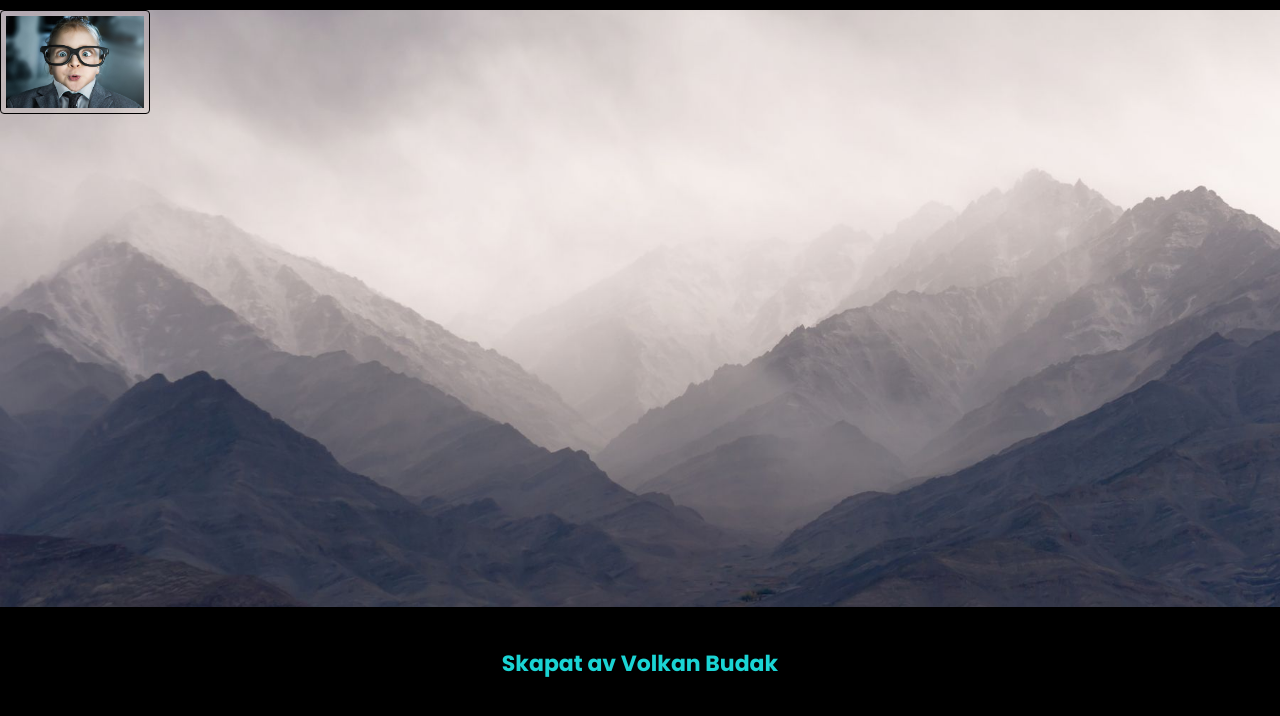
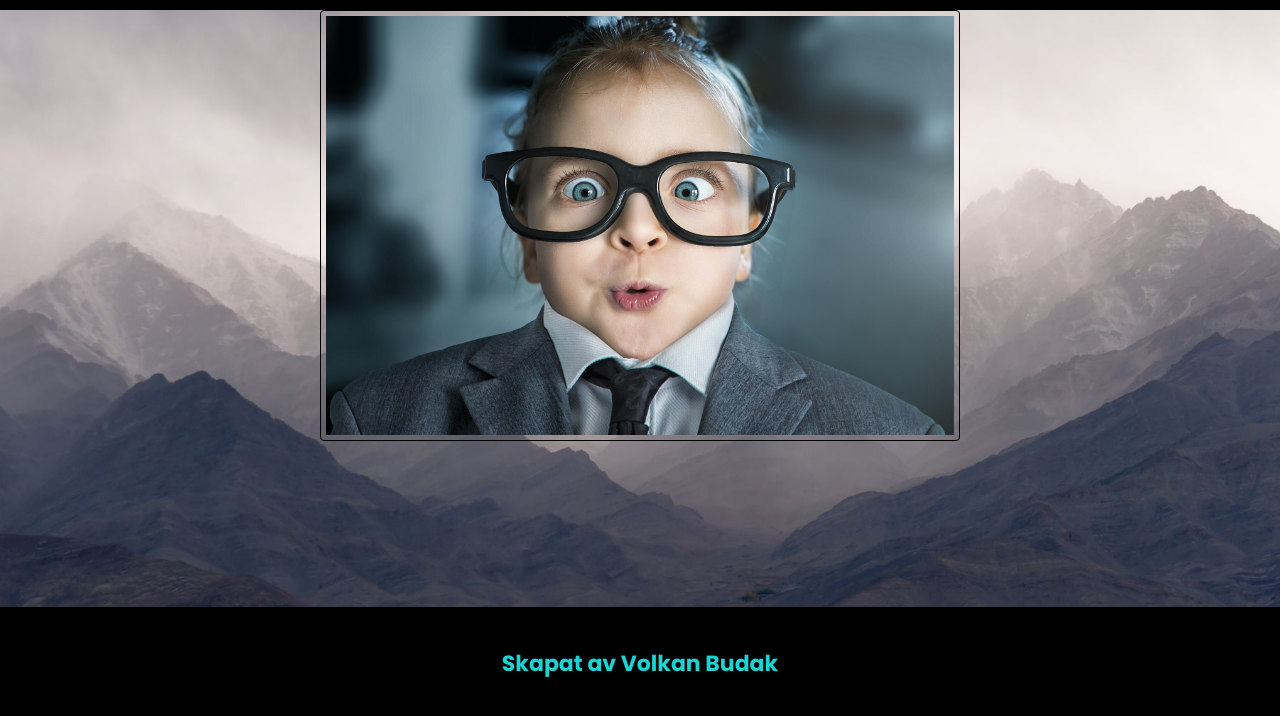
Before and after one commit to VolkanBudak/P2, a plain HTML site: page index.html in a window 1280 px wide. Shown: the part 70-786 px from the top of the page. Drawn offline with Linux system fonts and the light colour scheme.

Commit message:
Update style.css

```diff
--- a/style.css
+++ b/style.css
@@ -497,15 +497,9 @@ body {
   list-style: none;
 }
 
-/*--------index----------*/
-#str {
-  width: 800px;
-  padding: 20px;
-  height: auto;
-  font-family: sans-serif;
-  font-size: 40px;
-  margin: 200px auto;
-  color: #fff;
-  font-weight: bold;
-  background: #000;
+.center {
+  display: block;
+  margin-left: auto;
+  margin-right: auto;
+  width: 50%;
 }
```
